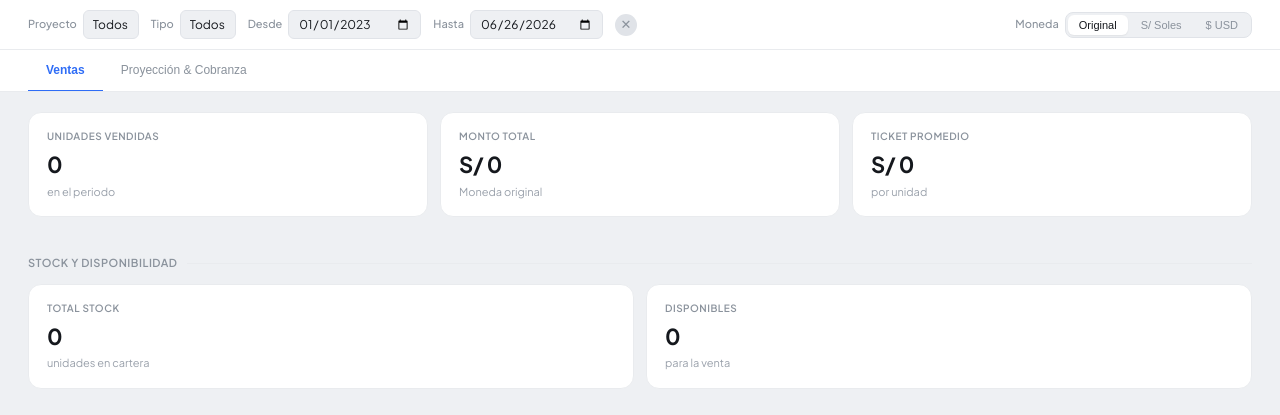
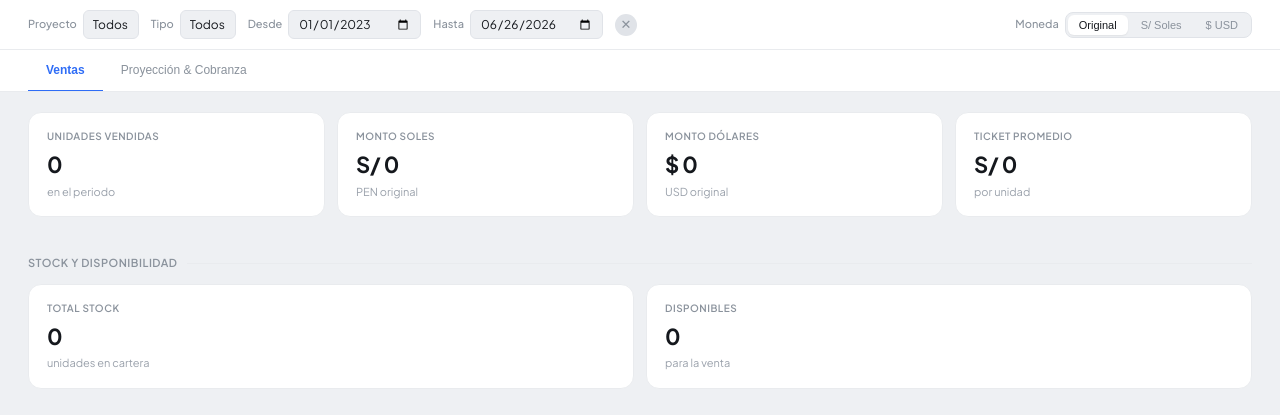
Before and after one commit to drevillapadova/dashboard_finanzas_comercial, a Flask app: page / in a window 1280 px wide. Shown: the part 56-471 px from the top of the page. Run offline with Flask 3, Linux system fonts and the light colour scheme; data that the repository does not hold is empty.

Commit message:
feat: moneda original muestra dos cards S/ y USD separados
- Añade card kpi-v-monto-usd (solo visible en modo Original)
- Calcula montoS/montoD via TotalLista_N + T/M_N para todos los casos
- Reescribe campoPrecio() usando TotalLista_N (consistente con lo anterior)
- Modo Soles: total en S/; Dólares: total en $; Original: S/ + $ por separado

Co-Authored-By: Claude Sonnet 4.6 <noreply@anthropic.com>

```diff
--- a/templates/index.html
+++ b/templates/index.html
@@ -405,10 +405,15 @@
         <div class="kpi-val" id="kpi-v-unidades">—</div>
         <div class="kpi-sub">en el periodo</div>
       </div>
-      <div class="kpi-card green">
-        <div class="kpi-label">Monto total</div>
+      <div class="kpi-card green" id="kpi-v-monto-card">
+        <div class="kpi-label" id="kpi-v-monto-lbl">Monto total</div>
         <div class="kpi-val" id="kpi-v-monto">—</div>
         <div class="kpi-sub" id="kpi-v-moneda-lbl">moneda seleccionada</div>
+      </div>
+      <div class="kpi-card green" id="kpi-v-monto-usd-card" style="display:none">
+        <div class="kpi-label">Monto Dólares</div>
+        <div class="kpi-val" id="kpi-v-monto-usd">—</div>
+        <div class="kpi-sub">USD original</div>
       </div>
       <div class="kpi-card orange">
         <div class="kpi-label">Ticket promedio</div>
@@ -586,13 +591,18 @@ function getMonedaLabel() {
 }
 
 function campoPrecio(row) {
-  // ETL pre-convierte a PrecioVentaSoles; PrecioVenta es la moneda original
-  if (MONEDA === 'soles')
-    return parseFloat(row['PrecioVentaSoles']) || parseFloat(row['PrecioVenta']) || 0;
-  if (MONEDA === 'dolares')
-    return (parseFloat(row['PrecioVentaSoles']) / FX) || parseFloat(row['PrecioVenta']) || 0;
-  // original: mostrar tal como viene (puede ser USD o PEN)
-  return parseFloat(row['PrecioVenta']) || 0;
+  const cols = Object.keys(row).filter(k => /^tipoinmueble_\d+$/i.test(k));
+  let s = 0, d = 0;
+  cols.forEach(tiCol => {
+    const n = tiCol.match(/\d+$/)[0];
+    const precio = parseFloat(row[`TotalLista_${n}`]) || 0;
+    if (!precio) return;
+    const mon = (row[`T/M_${n}`] || '').trim().toUpperCase();
+    const esUSD = mon.includes('DOL') || mon.includes('USD') || mon === 'D' || mon === '$';
+    if (esUSD) d += precio; else s += precio;
+  });
+  if (MONEDA === 'dolares') return d + s / FX;
+  return s + d * FX; // soles y original: equivalente en soles
 }
 
 // Detecta el nombre de columna buscando patrones (case-insensitive)
@@ -783,32 +793,47 @@ function renderVentas() {
     unidades = Object.values(tipoMapV).reduce((s, n) => s + n, 0) || datos.length;
   }
 
-  // Monto: si hay tipo seleccionado, sumar TotalLista_N por unidad de ese tipo
-  let monto;
-  if (tipoSel) {
-    monto = 0;
+  // Monto split soles/dólares usando TotalLista_N (por unidad, filtrando por tipo si aplica)
+  let montoS = 0, montoD = 0;
   datosSinTipo.forEach(r => {
     tipoNumCols.forEach(tiCol => {
-        if ((r[tiCol] || '').trim().toUpperCase() !== tipoSel.toUpperCase()) return;
+      if (tipoSel && (r[tiCol] || '').trim().toUpperCase() !== tipoSel.toUpperCase()) return;
       const n = tiCol.match(/\d+$/)[0];
       const precio = parseFloat(r[`TotalLista_${n}`]) || 0;
       if (!precio) return;
-        const moneda = (r[`T/M_${n}`] || '').trim().toUpperCase();
-        const esUSD  = moneda.includes('DOL') || moneda.includes('USD') || moneda === 'D' || moneda === '$';
-        if (MONEDA === 'soles')   monto += esUSD ? precio * FX : precio;
-        else if (MONEDA === 'dolares') monto += esUSD ? precio : precio / FX;
-        else                      monto += precio;
+      const mon = (r[`T/M_${n}`] || '').trim().toUpperCase();
+      const esUSD = mon.includes('DOL') || mon.includes('USD') || mon === 'D' || mon === '$';
+      if (esUSD) montoD += precio; else montoS += precio;
     });
   });
+
+  const montoSoles   = montoS + montoD * FX;
+  const montoDolares = montoD + montoS / FX;
+  const ticket = unidades ? montoSoles / unidades : 0;
+
+  document.getElementById('kpi-v-unidades').textContent = unidades.toLocaleString('es-PE');
+  document.getElementById('kpi-v-ticket').textContent   = fmt(ticket, 'soles');
+
+  const cardUSD   = document.getElementById('kpi-v-monto-usd-card');
+  const lblMonto  = document.getElementById('kpi-v-monto-lbl');
+  const lblMoneda = document.getElementById('kpi-v-moneda-lbl');
+  if (MONEDA === 'original') {
+    cardUSD.style.display = '';
+    lblMonto.textContent  = 'Monto Soles';
+    lblMoneda.textContent = 'PEN original';
+    document.getElementById('kpi-v-monto').textContent     = fmt(montoS, 'soles');
+    document.getElementById('kpi-v-monto-usd').textContent = fmt(montoD, 'dolares');
+  } else if (MONEDA === 'dolares') {
+    cardUSD.style.display = 'none';
+    lblMonto.textContent  = 'Monto total';
+    lblMoneda.textContent = 'USD';
+    document.getElementById('kpi-v-monto').textContent = fmt(montoDolares, 'dolares');
   } else {
-    monto = datos.reduce((s, r) => s + campoPrecio(r), 0);
+    cardUSD.style.display = 'none';
+    lblMonto.textContent  = 'Monto total';
+    lblMoneda.textContent = 'Soles';
+    document.getElementById('kpi-v-monto').textContent = fmt(montoSoles, 'soles');
   }
-  const ticket = unidades ? monto / unidades : 0;
-
-  document.getElementById('kpi-v-unidades').textContent  = unidades.toLocaleString('es-PE');
-  document.getElementById('kpi-v-monto').textContent     = fmt(monto, MONEDA);
-  document.getElementById('kpi-v-ticket').textContent    = fmt(ticket, MONEDA);
-  document.getElementById('kpi-v-moneda-lbl').textContent = getMonedaLabel();
 
   // Ventas por tipo cards
   const ventasTiposCont = document.getElementById('ventas-tipos');
```
Lines whose indentation alone changed are shown as unchanged.
